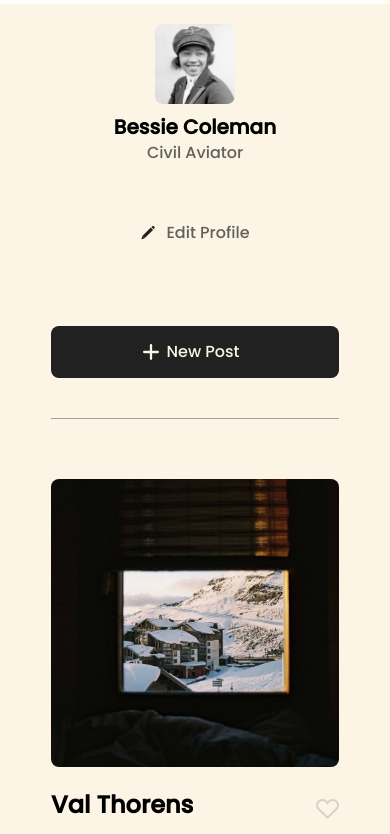
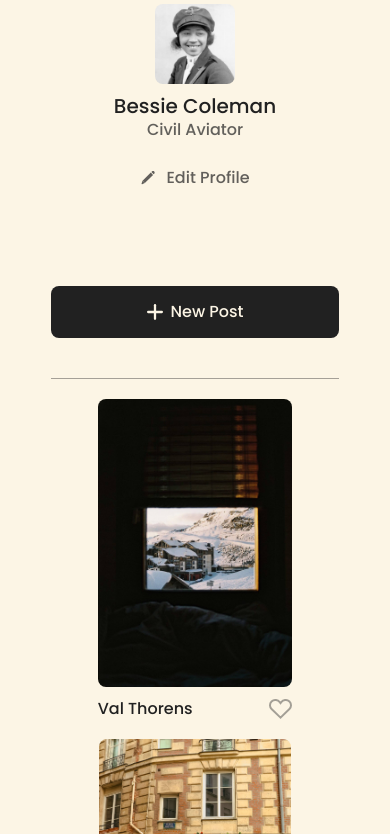
Before and after one commit to samantha-m-fernandez/se_project_spots, a plain HTML site: page index.html in a window 390 px wide. Shown: the part 62-896 px from the top of the page. Drawn offline with Linux system fonts and the light colour scheme.

Commit message:
Project 3 second submission

```diff
--- a/blocks/card.css
+++ b/blocks/card.css
@@ -1,62 +1,71 @@
+.card {
+  display: flex;
+  flex-direction: column;
+  justify-content: space-between;
+  min-height: 445px;
+  box-sizing: border-box;
+}
+
 .card__image {
   height: 413px;
   width: 100%;
   object-fit: cover;
   border-radius: 8px;
   display: block;
+  margin-bottom: 12px;
 }
+
 .card__content {
   display: flex;
   align-items: center;
   justify-content: space-between;
 }
 .card__title {
+  font-family: "Poppins", Arial, sans-serif;
+  font-size: 20px;
+  font-weight: 500;
+  line-height: 24px;
   text-overflow: ellipsis;
   white-space: nowrap;
   overflow: hidden;
   max-width: 335.7px;
+  margin: 0;
+  color: #212121;
 }
 .card__like-btn {
-  background-image: url(../images/heart.svg);
+  background-image: url(../images/heart_hover.svg);
   background-color: transparent;
-  opacity: 40%;
+  opacity: 0.4;
   width: 23px;
   height: 20px;
   border: none;
 }
 
 .card__like-btn:hover {
+  opacity: 1;
   cursor: pointer;
-  background-image: url(../images/heart_hover.svg);
 }
+
 @media screen and (max-width: 627px) {
   .card {
     max-width: 288px;
-    width: 100%;
-    height: 318px;
+    min-height: 318px;
     margin: 0 auto;
-    padding: 20px;
   }
   .card__image {
     height: 288px;
-    margin: 20px 0 12px;
+    width: 100%;
+    margin-bottom: 12px;
+    object-fit: cover;
+    border-radius: 8px;
   }
   .card__title {
-    margin-top: 12px;
     max-width: 223.2px;
+    font-size: 16px;
+    line-height: 16px;
   }
-
   .card__like-btn {
-    background-image: url(../images/heart.svg);
-    background-color: transparent;
-    opacity: 40%;
     width: 23px;
     height: 20px;
-    border: none;
-  }
-
-  .card__like-btn:hover {
-    cursor: pointer;
-    background-image: url(../images/heart_hover.svg);
   }
 }
--- a/blocks/cards.css
+++ b/blocks/cards.css
@@ -1,29 +1,27 @@
 .cards {
-  padding-top: 20px;
+  padding: 20px 0 40px;
   border-bottom: 1px rgba(33, 33, 33, 0.4) solid;
 }
 
 .cards__list {
   list-style-type: none;
   padding: 0;
-  margin: 0;
+  margin: 0 auto;
   display: grid;
   justify-content: center;
-  grid-template-columns: repeat(auto-fit, 413px);
+  grid-template-columns: repeat(3, 413px);
   gap: 40px 20px;
+  max-width: 1280px;
 }
-@media screen and (max-width: 627px;) {
+@media screen and (max-width: 627px) {
   .cards {
     width: 100%;
     margin: 0 auto;
-    padding: 0;
-    width: 288px;
-    height: 318px;
-    margin-bottom: 60px;
+    padding: 0 0 20px;
   }
   .cards__list {
-    display: grid;
     grid-template-columns: 1fr;
     gap: 20px;
+    padding: 0;
   }
 }
--- a/blocks/footer.css
+++ b/blocks/footer.css
@@ -1,32 +1,37 @@
 .footer {
   background-color: #fcf5e5;
-  padding: 0 20px;
+  padding: 60px 0;
   max-width: 1280px;
   margin: 0 auto;
   width: 100%;
   box-sizing: border-box;
 }
-.footer__content {
-  max-width: 1280px;
-  margin: 0 auto;
-}
+
 .footer__copyright {
   font-family: Poppins, Arial, sans-serif;
   font-size: 16px;
   font-weight: 400;
   line-height: 1;
   color: rgba(33, 33, 33, 0.7);
+  width: 100%;
   text-align: center;
-  width: 100%;
+  margin: 0 auto;
 }
 
-@media screen and (max-width: 627px;) {
-  .footer {
-    margin-top: 60px;
+@media screen and (max-width: 627px) {
+  footer {
+    padding: 0 0 40px;
   }
+
   .footer__copyright {
-    height: 16px;
-    width: 104px;
-    margin: 60px 108px;
+    font-family: "Poppins", Arial, sans-serif;
+    font-weight: 400;
+    font-size: 16px;
+    line-height: 1; /* 100% */
+    letter-spacing: 0;
+    color: rgba(33, 33, 33, 0.7);
+    text-align: center;
+    margin: 0 auto;
+    width: 100%;
   }
 }
--- a/blocks/header.css
+++ b/blocks/header.css
@@ -3,17 +3,18 @@
   padding: 10px 0;
   display: flex;
   justify-content: center;
+  align-items: center;
+  width: 100%;
+  height: 46px;
 }
 
 .header__logo {
   width: 94px;
   height: 26px;
-  margin-bottom: 34px;
 }
 @media screen and (max-width: 627px) {
   .header {
     min-width: 320px;
-    width: 100%;
     min-height: 46px;
     padding: 10px 0;
     box-sizing: border-box;
--- a/blocks/page.css
+++ b/blocks/page.css
@@ -2,7 +2,7 @@
   background-color: #fcf5e5;
   min-height: 100vh;
   box-sizing: border-box;
-  margin: 0 autp;
+  margin: 0 auto;
   font-family: Poppins, Arial, sans-serif;
   font-weight: 500;
   width: 100%;
@@ -12,13 +12,17 @@
 .page__section {
   max-width: 1280px;
   margin: 0 auto;
+  padding: 0 80px;
+  box-sizing: border-box;
 }
+
+body {
+  margin: 0;
+  overflow-x: hidden;
+}
+
 @media screen and (max-width: 627px) {
-  .page {
-    width: 100%;
-    padding: 0;
-    box-sizing: border-box;
-    background-color: #fcf5e5;
-    margin: 0 auto;
+  .page__section {
+    padding: 0 16px;
   }
 }
--- a/blocks/profile.css
+++ b/blocks/profile.css
@@ -1,5 +1,6 @@
 .profile {
   display: flex;
+  flex-wrap: wrap;
   padding: 34px 0 20px;
   border-bottom: 1px rgba(33, 33, 33, 0.4) solid;
 }
@@ -9,18 +10,18 @@
   height: 190px;
   width: 190px;
   border-radius: 8px;
+  object-fit: cover;
 }
 
 .profile__column {
   display: flex;
   flex-direction: column;
-  margin: 0;
-  height: 190px;
-  max-width:
+  margin: 0 auto;
+  min-height: 190px;
 }
 
-.profile_name {
-  margin: 80px 0 12px;
+.profile__name {
+  margin: 0 0 12px;
   font-family: "Poppins", Arial, sans-serif;
   font-weight: 500;
   line-height: 1;
@@ -29,35 +30,33 @@
   max-width: 323px;
   text-overflow: ellipsis;
   overflow: hidden;
-    display -webkit-box;
+  display: -webkit-box;
   -webkit-line-clamp: 3;
   -webkit-box-orient: vertical;
-
 }
 
 .profile__description {
   margin: 0;
-  font-family: "Poppins", Arial, sans-serif ;
+  font-family: "Poppins", Arial, sans-serif;
   font-weight: 500;
   line-height: 1;
   color: rgba(33, 33, 33, 0.7);
   font-size: 16px;
   text-overflow: ellipsis;
   overflow: hidden;
-  display -webkit-box;
+  display: -webkit-box;
   -webkit-line-clamp: 3;
   -webkit-box-orient: vertical;
+  max-width: 420px;
 }
 
 .profile__edit-btn {
   display: flex;
   align-items: center;
   justify-content: flex-start;
-  margin-top: 60px;
-  margin-bottom: 20px;
-  background-color: rgba(252, 245, 229, 1);
+  margin-top: auto;
+  background-color: #fcf5e5;
   border: none;
-  height:16px;
   width: 107.34px;
   border-radius: 90px;
   padding: 0;
@@ -66,6 +65,7 @@
   box-sizing: border-box;
   white-space: nowrap;
   gap: 0.33;
+  opacity: 0.7;
 }
 
 .profile__edit-btn-text {
@@ -73,17 +73,16 @@
   font-weight: 500;
   font-size: 16px;
   line-height: 1;
-  width: 84px;
-  height: 16px;
-  color: rgba(33, 33, 33, 0.7);
+  max-width: 84px;
+  color: #212121;
   margin-left: 10px;
   align-self: flex-start;
+  background-color: #fcf5e5;
 }
 
 .profile__edit-btn:hover {
-  background-color: rgba(252, 245, 229, 0.4);
+  opacity: 1;
   cursor: pointer;
-  box-shadow: 0px 4px 6px rgba(0, 0, 0, 0.1);
 }
 
 .profile__edit-btn-icon {
@@ -112,6 +111,7 @@
 }
 .profile__add-btn-text {
   padding: 18px 0 auto;
+  max-width: 73px;
   align-self: center;
   white-space-collapse: nowrap;
 }
@@ -123,21 +123,17 @@ align-self: center;
 }
 
 .profile__add-btn:hover {
-  background-color: rgba(33, 33, 33, 0.3);
+  opacity: 0.8;
   cursor: pointer;
 }
 @media screen and (max-width: 627px) {
   .profile {
-  display: flex;
     flex-direction: column;
     max-width: 288px;
-  width: 100%;
     align-items: center;
     text-align: center;
     padding-top: 20px;
-  box-sizing: border-box;
-  margin: 0 auto;
-  border-bottom: 1px rgba(33, 33, 33, 0.4) solid;
+    margin-bottom: 20px;
   }
 
   .profile__avatar {
@@ -151,46 +147,34 @@ align-self: center;
   }
   .profile__description {
     margin: 0 0 32px;
-    font-size: 16px;
   }
   .profile__column {
-    margin: 0 0 20px;
+    margin: 0 auto;
+    align-items: center;
   }
 
   .profile__edit-btn {
     align-self: center;
-    margin: 32px 90.33px 20px 90.33px;
+    margin: 0 auto 20px;
     justify-content: center;
-    text-align: center;
   }
   .profile__edit-btn-text {
-    line-height: 1;
-    width: 84px;
-    height: 16px;
-    margin-left: 10px;
     align-self: center;
   }
 
   .profile__add-btn {
-    display: flex;
     width: 100%;
-    height: 52px;
     padding: 18px 32px;
     align-self: center;
-    margin: 0 auto;
+    margin: 0 auto 20px;
     justify-content: center;
-    text-align: center;
-    box-sizing: border-box;
-    gap: 8px;
-    object-fit: cover;
     max-width: 288px;
-    margin-bottom: 20px;
   }
 
   .profile__add-btn-text {
-      margin: 0 8px 0 0;
-      width: 73px;
-      height: 16px;
+    align-self: center;
+    max-width: 73px;
+    white-space-collapse: nowrap;
   }
 
   .profile__add-btn-icon {
--- a/index.html
+++ b/index.html
@@ -25,7 +25,7 @@
           <div class="profile__column">
             <h1 class="profile__name">Bessie Coleman</h1>
             <p class="profile__description">Civil Aviator</p>
-            <button class="profile__edit-btn">
+            <button class="profile__edit-btn" type="button">
               <img
                 src="./images/pencil_icon.svg"
                 alt="Pencil icon"
@@ -34,7 +34,7 @@
               <span class="profile__edit-btn-text">Edit Profile</span>
             </button>
           </div>
-          <button class="profile__add-btn">
+          <button class="profile__add-btn" type="button">
             <img
               src="./images/plus_icon.svg"
               alt="Plus icon"
@@ -117,9 +117,8 @@
         </section>
       </main>
       <footer class="footer">
-        <div class="footer__content">
         <p class="footer__copyright">2023 &copy; Spots</p>
+      </footer>
     </div>
-    </footer>
   </body>
 </html>
--- a/pages/index.css
+++ b/pages/index.css
@@ -7,8 +7,3 @@
 @import url(../blocks/cards.css);
 @import url(../blocks/card.css);
 @import url(../blocks/footer.css);
-
-body {
-  font-family: "Poppins", Arial, sans-serif;
-  font-weight: 400;
-}
--- a/vendor/fonts.css
+++ b/vendor/fonts.css
@@ -11,9 +11,3 @@
   font-weight: 500; /* Bold */
   src: url("./fonts/Poppins-Medium.ttf") format("truetype");
 }
-
-@font-face {
-  font-family: "Poppins";
-  font-style: italic;
-  font-weight: 400; /* Italic */
-  src: url("/fonts/Poppins-Italic.ttf") format("truetype");
```
Lines whose indentation alone changed are shown as unchanged.
